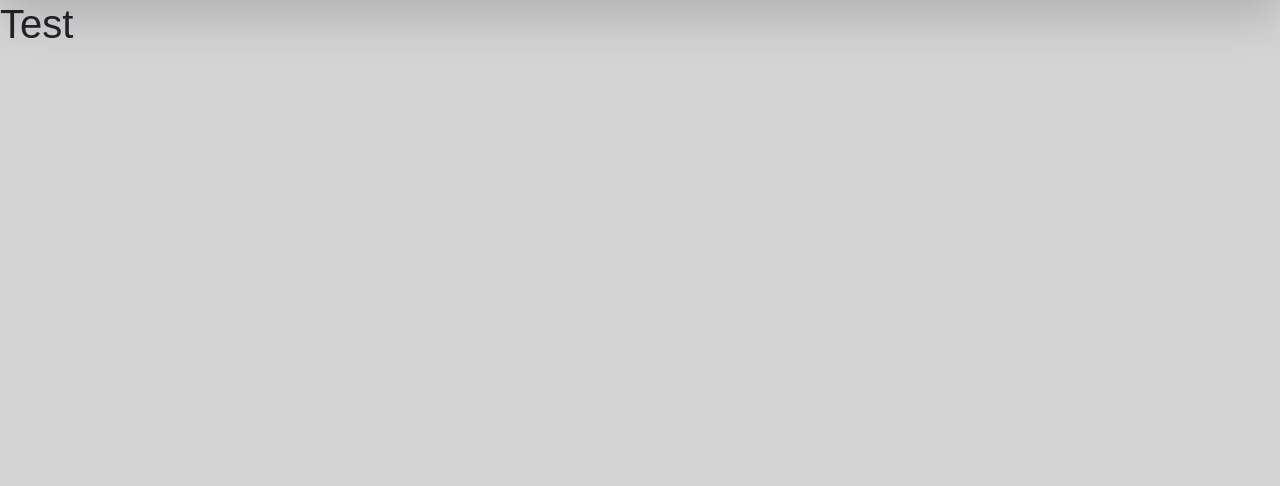
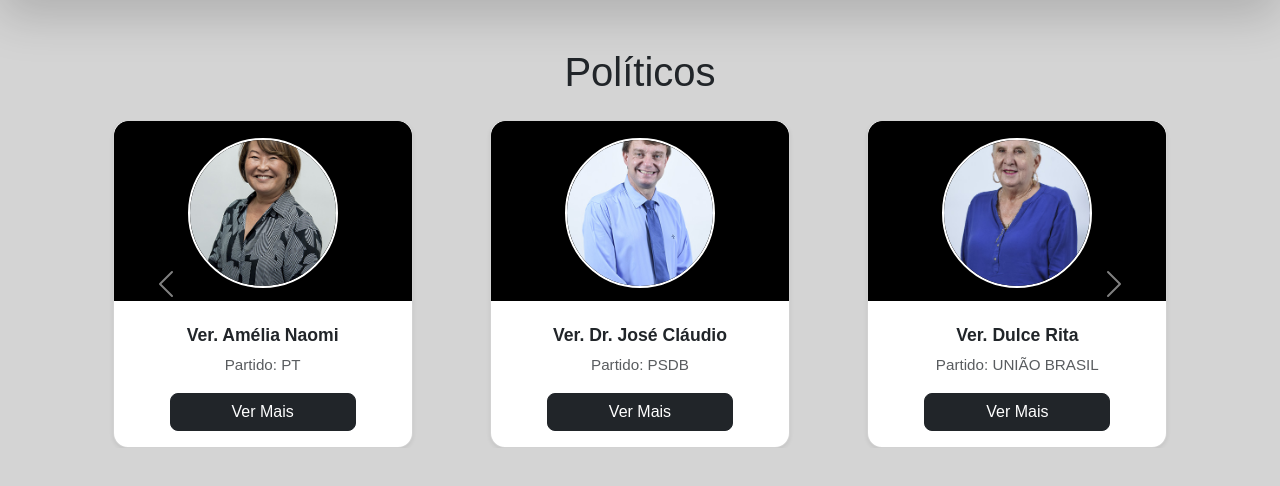
Before and after one commit to AgileKrakens/DemoQuerycy, a Flask app: page / in a window 1280 px wide. Shown: the part 67-553 px from the top of the page. Run offline with Flask 3, Linux system fonts and the light colour scheme.

Commit message:
Home carousel and cards with bootstrap and Flask automatization

```diff
--- a/src/templates/home.html
+++ b/src/templates/home.html
@@ -1,9 +1,65 @@
 {% extends 'base.html' %}
 
+{% block title %}
+Home
+{% endblock %}
+
 {% block additional_styles %}
-<link rel="stylesheet" href="{{ url_for('static', filename ='css/style.css') }}">
+<link rel="stylesheet" href="{{ url_for('static', filename='css/cards.css')}}">
 {% endblock %}
 
 {% block content %}
-<h1>Test</h1>
-{% endblock %}
+<div class="container my-5">
+    <h1 class="text-center mb-4">Políticos</h1>
+    <!-- Carrossel -->
+    <div id="politiciansCarousel" class="carousel slide" data-bs-ride="carousel">
+
+        <!-- Carousel Content -->
+        <div class="carousel-inner">
+            {% for group in politicos|batch(3, '') %}
+            <div class="carousel-item {% if loop.index == 1 %}active{% endif %}">
+                <div class="row justify-content-center g-3">
+                    {% for politico in group %}
+                    {% if politico != '' %}
+                    <div class="col-12 col-md-4">
+                        <!-- Card -->
+                        <div class="card custom-card text-center shadow-sm">
+                            <!-- Imagem e Overlay -->
+                            <div class="position-relative custom-card-header">
+                                <div class="custom-card-overlay"></div>
+                                <div class="custom-card-img-wrapper">
+                                    <img src="{{ politico.img }}" alt="Foto Vereador"
+                                        class="rounded-circle custom-card-img">
+                                </div>
+                            </div>
+                            <!-- Conteúdo do Card -->
+                            <div class="card-body">
+                                <h5 class="card-title">{{ politico.nome }}</h5>
+                                <p class="card-text text-muted">Partido: {{ politico.partido.split('(')[-1].replace(')',
+                                    '') }}</p>
+                                <a href="/perfil/{{ politico.nome.replace(' ', '_').lower() }}" class="btn btn-dark">Ver
+                                    Mais</a>
+                            </div>
+                        </div>
+                        <!-- End Card -->
+                    </div>
+                    {% endif %}
+                    {% endfor %}
+                </div>
+            </div>
+            {% endfor %}
+        </div>
+
+        <!-- Carousel Controls -->
+        <button class="carousel-control-prev" type="button" data-bs-target="#politiciansCarousel" data-bs-slide="prev">
+            <span class="carousel-control-prev-icon" aria-hidden="true"></span>
+            <span class="visually-hidden">Previous</span>
+        </button>
+        <button class="carousel-control-next" type="button" data-bs-target="#politiciansCarousel" data-bs-slide="next">
+            <span class="carousel-control-next-icon" aria-hidden="true"></span>
+            <span class="visually-hidden">Next</span>
+        </button>
+    </div>
+
+
+    {% endblock %}
```
Also changed, not shown: src/static/css/header-style.css (deleted, +0 -44 lines).
